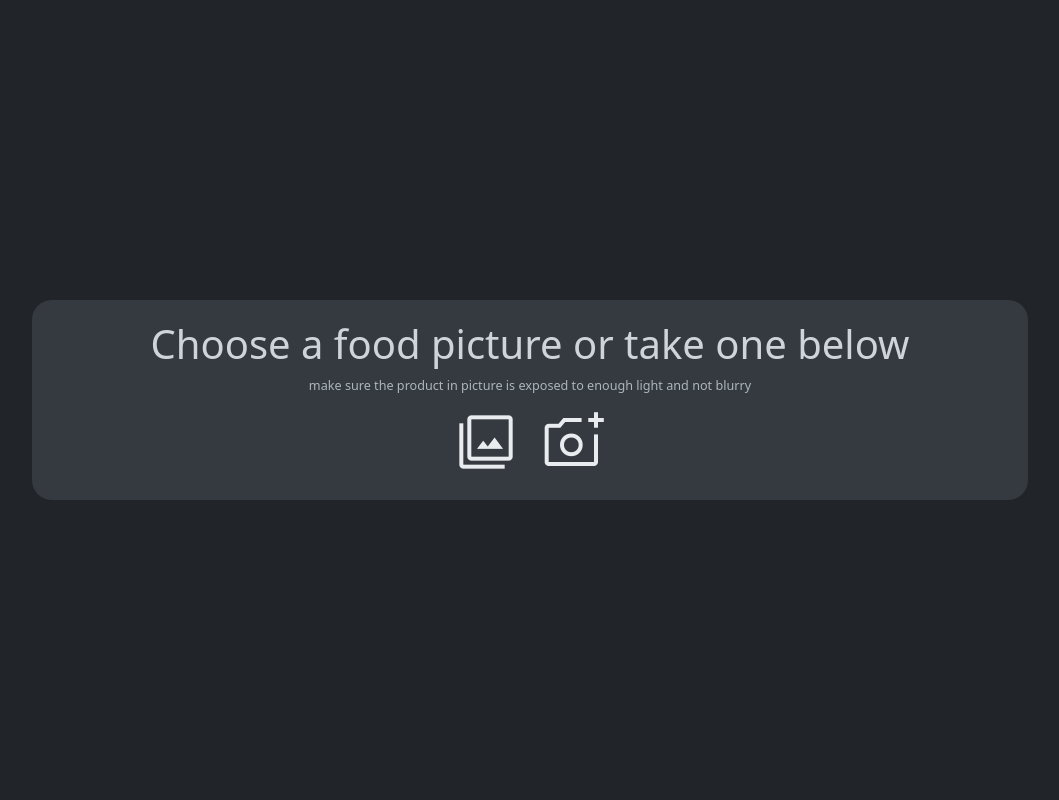
After one commit to Tawfik404/TFood, a PHP site: page / in a window 1280 px wide. The commit adds this page. Shown: the whole page, without its empty margins (110-1169 px from the left). Run offline with PHP 8.4, Linux system fonts and the light colour scheme.

Commit message:
Add files via upload

```diff
--- /dev/null
+++ b/index.html
@@ -0,0 +1,48 @@
+<!DOCTYPE html>
+<html lang="en">
+
+<head>
+    <meta charset="UTF-8">
+    <meta name="viewport" content="width=device-width, initial-scale=1.0">
+    <title>TFood</title>
+    <link rel="stylesheet"
+        href="https://fonts.googleapis.com/css2?family=Material+Symbols+Outlined:opsz,wght,FILL,GRAD@20..48,100..700,0..1,-50..200" />
+    <link rel="stylesheet" href="style.css">
+    <link href="https://cdn.jsdelivr.net/npm/bootstrap@5.3.3/dist/css/bootstrap.min.css" rel="stylesheet"
+        integrity="sha384-QWTKZyjpPEjISv5WaRU9OFeRpok6YctnYmDr5pNlyT2bRjXh0JMhjY6hW+ALEwIH" crossorigin="anonymous">
+</head>
+<body>
+    <div class="container-fluid">
+        <form action="" method="post" enctype="multipart/form-data">
+            <div class="row" id="row">
+                <div class="col-12 text-center" id="clr1">
+                    <h1>Choose a food picture or take one below </h1>
+                    <p>make sure the product in picture is exposed to enough light and not blurry</p>
+                </div>
+                <div class="col-12 text-center" id="clr2">
+                    <label for="img">
+                        <span class="material-symbols-outlined" >
+                            photo_library
+                        </span>
+
+                    </label>
+                        <input type="file" accept="image/*" id="img" name="up-img">
+
+                    <label for="camera">
+                        <span class="material-symbols-outlined">
+                            add_a_photo
+                        </span>
+                    </label>
+                        <input type="file" accept="image/*;capture=camera" id="camera" name="cam-img">
+                </div>
+            </div>
+        </form>
+    </div>
+
+    <script src="script.js"></script>
+    <script src="https://cdn.jsdelivr.net/npm/bootstrap@5.3.3/dist/js/bootstrap.bundle.min.js"
+        integrity="sha384-YvpcrYf0tY3lHB60NNkmXc5s9fDVZLESaAA55NDzOxhy9GkcIdslK1eN7N6jIeHz"
+        crossorigin="anonymous"></script>
+</body>
+
+</html>
--- a/script.js
+++ b/script.js
@@ -4,3 +4,65 @@ so the user povides the image and then sees a loading screen then provies
 the name of the products,how much calories it has
 and tell the user if that food is healthy or not
 */
+
+
+
+// NOTE: problem is in the div no added class attribute
+
+let clr1 = document.getElementById("clr1");
+var clr2 = document.getElementById("clr2");
+let img = document.getElementById("img")
+var row = document.getElementById("row");
+let col1 = document.createElement("div")
+col1.classList.add("col-12")
+col1.classList.add("cols")
+let col2 = document.createElement("div")
+col2.classList.add("col-12")
+col2.classList.add("cols")
+
+img.addEventListener("change", function (event) {
+    let upImg = event.target.files[0];
+
+    let choose = document.createElement("button")
+    choose.id = "choose"
+    choose.textContent = "Choose"
+
+    let retry = document.createElement("button")
+    retry.id = "retry"
+    retry.textContent = "start over"
+
+    row.children[0].remove()
+    row.children[0].remove()
+
+    if (upImg) {
+        let reader = new FileReader();
+        reader.onload = function (e) {
+            let disImg = document.createElement("img")
+            disImg.id = 'preview'
+            //let image = document.createElement("img")
+            console.log(e);
+
+            //row.appendChild(image)
+            let foodpic = e.target.result
+            disImg.src = e.target.result;
+            disImg.style.display = "block"; // Show image
+            row.appendChild(col1)
+            row.appendChild(col2)
+            col1.appendChild(disImg)
+            col2.appendChild(choose)
+            col2.appendChild(retry)
+            console.log(row);
+
+            // Set image source
+        };
+        reader.readAsDataURL(upImg);
+
+    }
+    else {
+        console.log("No file selected.");
+    }
+})
+
+// choose.addEventListener("click",function(event){
+
+// })
--- a/style.css
+++ b/style.css
@@ -8,15 +8,33 @@ adb5bd
 495057
 343a40
 212529
- */
+*/
+#row{
+    display: flex;
+    justify-content: center;
+}
+#choose{
+    font-size: 1em;
+    border-radius: 20vh;
+    width: fit-content;
+    margin-right: 5px;
+    border: 0px;
+    font-weight: bold;
+}
+#retry{
+    font-size: 1em;
+    border-radius: 20vh;
+    width: fit-content;
+
+}
+.container-fluid{
+     height: 100vh;
+     align-items: center;
+     display: flex;
+     justify-content: center;
+ }
 body{
     background-color: #212529 !important;
-}
-.container-fluid{
-    height: 100vh;
-    display: flex;
-    align-items: center;
-    justify-content: center;
 }
 
 form{
@@ -44,3 +62,10 @@ p{
 #camera{
     display: none;
 }
+.cols{
+    display: flex;
+    justify-content: center;
+}
+#preview{
+    width: 35vw;
+}
```
